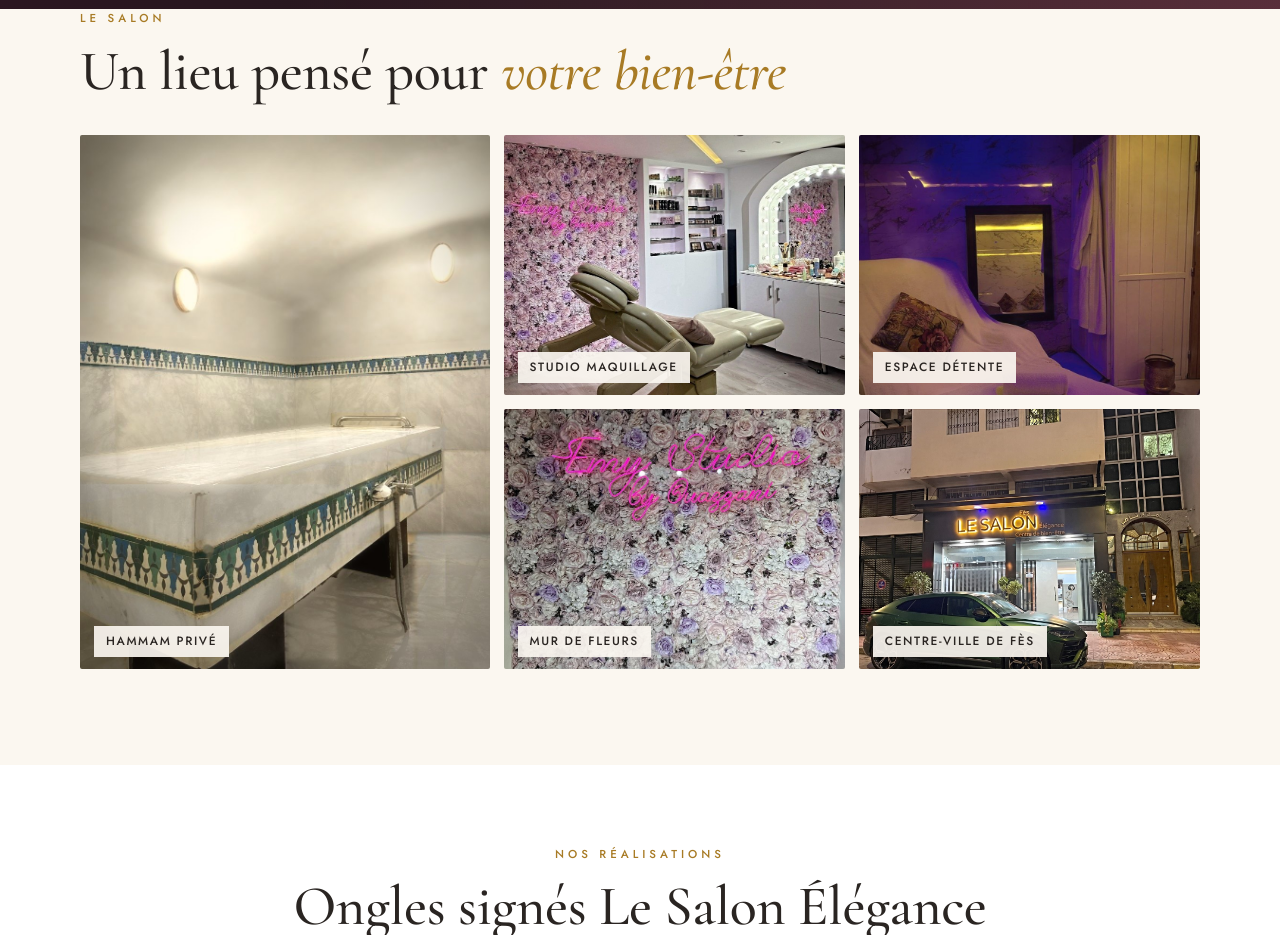
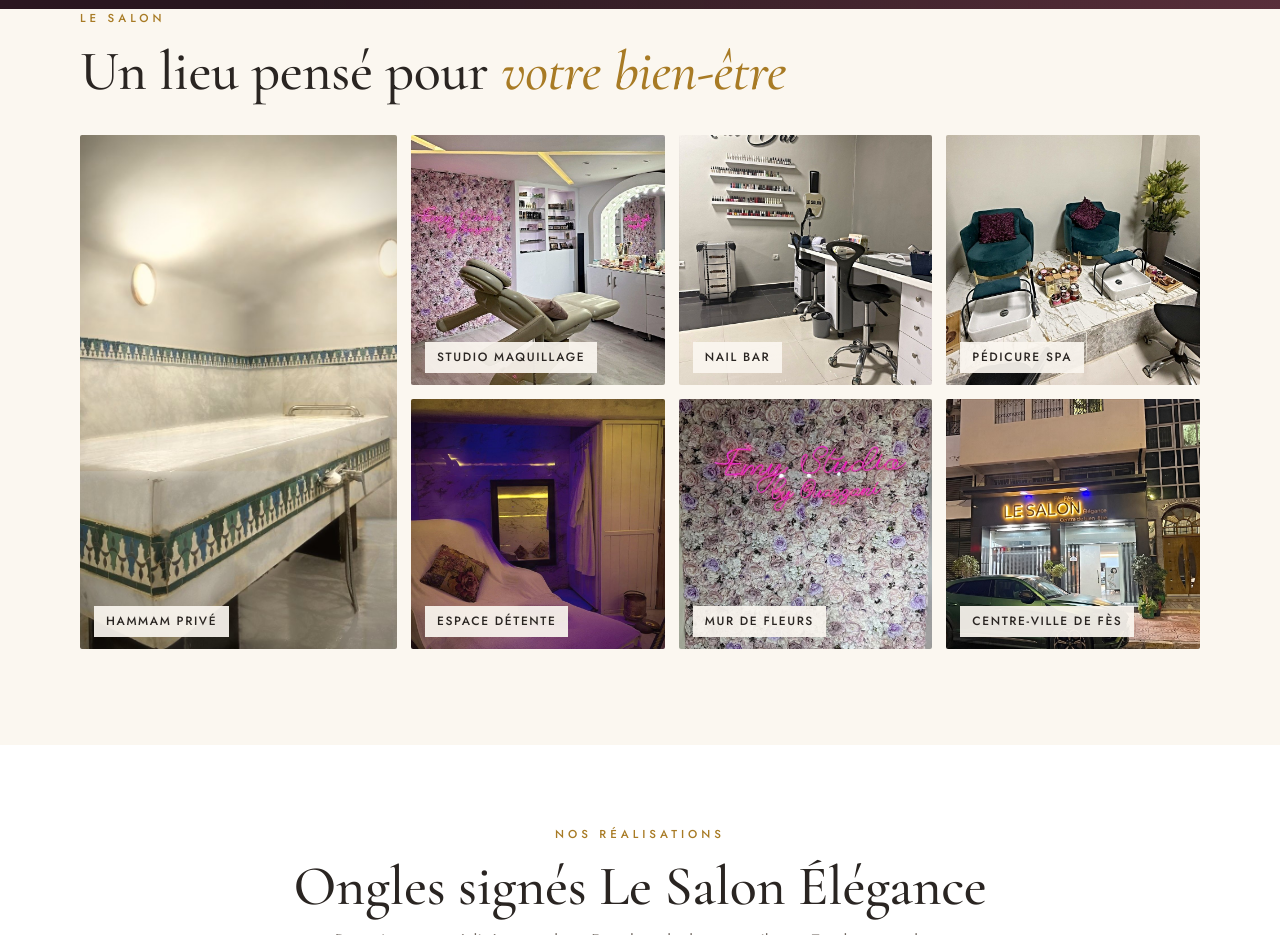
Before and after one commit to lesalonelegance/site, a plain HTML site: page index.html in a window 1280 px wide. Shown: the part 1740-2675 px from the top of the page. Drawn offline with nearby package versions, Linux system fonts and the light colour scheme.

Commit message:
Add files via upload

```diff
--- a/index.html
+++ b/index.html
@@ -763,7 +763,7 @@ footer a{color:#E9C77E}
  .countdown .u{min-width:0}
  .offers .note{text-align:center;font-size:13px}
 }
-</style>
+@media (min-width:761px){.mosaic-grid{grid-template-columns:1.25fr 1fr 1fr 1fr!important;grid-template-rows:250px 250px!important}}</style>
 </head>
 <body>
 
@@ -893,6 +893,8 @@ footer a{color:#E9C77E}
     <div class="mosaic-grid">
       <figure><img src="hammam-prive-fes.jpg" alt="Hammam privé du Salon Élégance à Fès, marbre blanc et zellige" loading="lazy"><figcaption>Hammam privé</figcaption></figure>
       <figure><img src="studio-maquillage-fes.jpg" alt="Studio maquillage du Salon Élégance à Fès" loading="lazy"><figcaption>Studio maquillage</figcaption></figure>
+      <figure><img src="nail-bar-fes.jpg" alt="Nail Bar du Salon Élégance à Fès" loading="lazy"><figcaption>Nail Bar</figcaption></figure>
+      <figure><img src="espace-pedicure-fes.jpg" alt="Espace pédicure spa du Salon Élégance à Fès" loading="lazy"><figcaption>Pédicure spa</figcaption></figure>
       <figure><img src="hammam-espace-detente.jpg" alt="Espace détente après le hammam, Salon Élégance Fès" loading="lazy"><figcaption>Espace détente</figcaption></figure>
       <figure><img src="mur-fleurs-emy-studio.jpg" alt="Mur de fleurs et néon du studio, Salon Élégance Fès" loading="lazy"><figcaption>Mur de fleurs</figcaption></figure>
       <figure><img src="facade.jpg" alt="Façade du Salon Élégance, centre-ville de Fès" loading="lazy"><figcaption>Centre-ville de Fès</figcaption></figure>
```
Also changed, not shown: espace-pedicure-fes-2.jpg (added), espace-pedicure-fes.jpg (added), nail-bar-fes.jpg (added).
